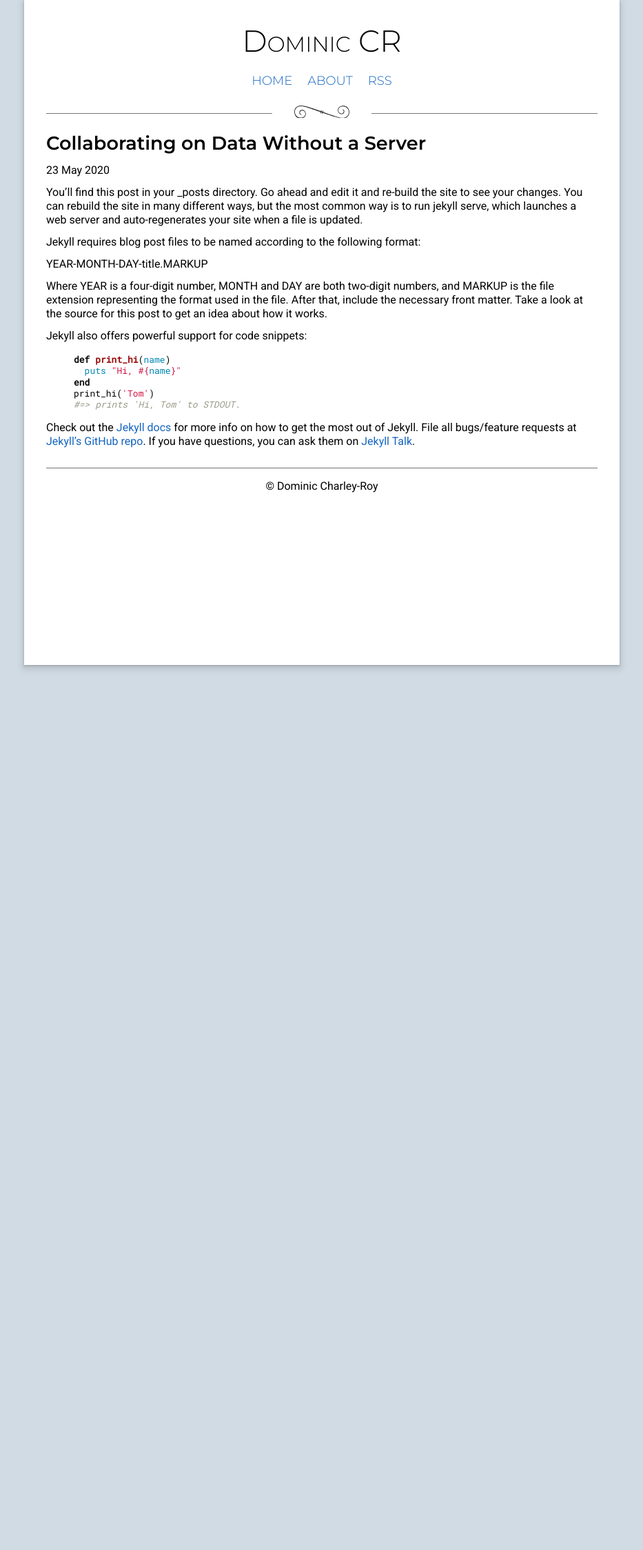
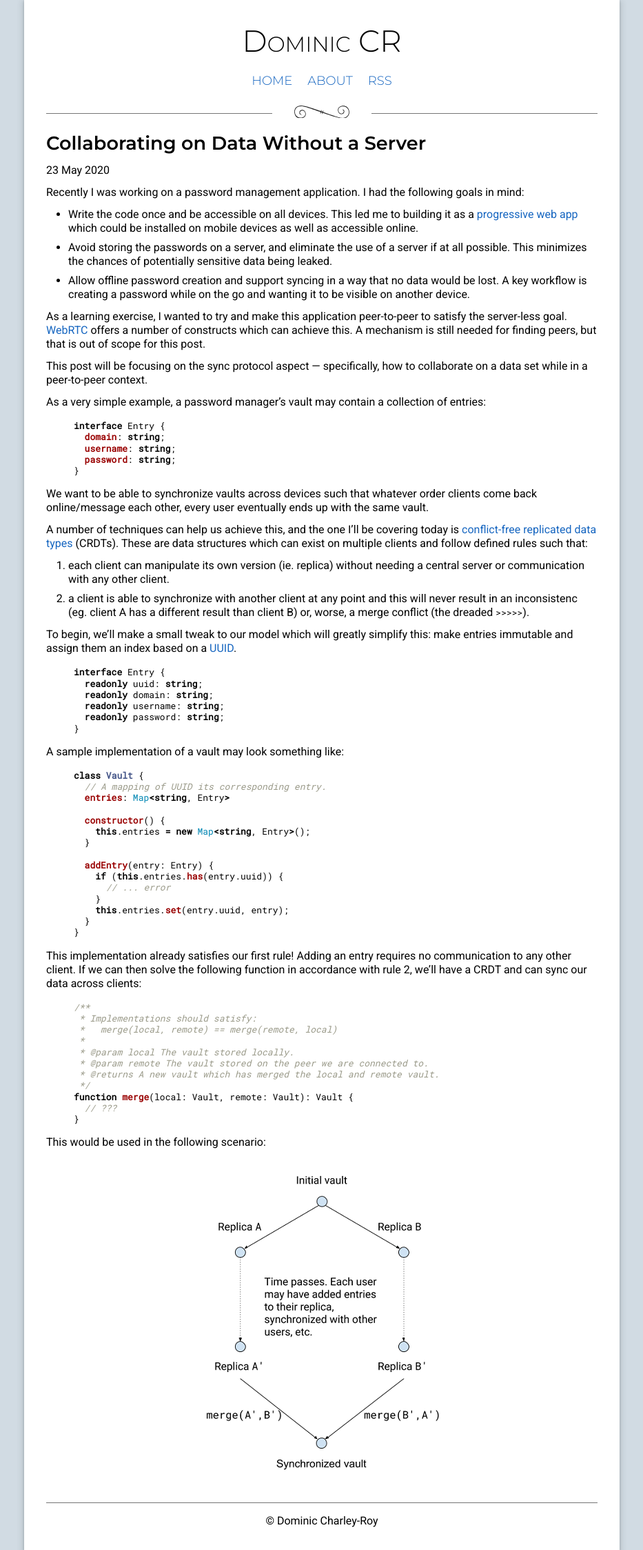
Before and after one commit to jokeofweek/jokeofweek.github.io, a Jekyll site: the page built from _posts/2020-05-23-collaborating_on_data_without_a_server.markdown, in a window 1280 px wide. Shown: the whole page at 69% size, without its empty margins (173-1106 px from the left). Built offline with Jekyll 4.4.1, drawn with Linux system fonts in a browser that asks for light colours.

Commit message:
Work in progress CRDT article.

```diff
--- a/_posts/2020-05-23-collaborating_on_data_without_a_server.markdown
+++ b/_posts/2020-05-23-collaborating_on_data_without_a_server.markdown
@@ -4,26 +4,81 @@ title:  "Collaborating on Data Without a Server"
 date:   2020-05-23 19:53:38 +0000
 tags: javascript concepts
 ---
-You’ll find this post in your `_posts` directory. Go ahead and edit it and re-build the site to see your changes. You can rebuild the site in many different ways, but the most common way is to run `jekyll serve`, which launches a web server and auto-regenerates your site when a file is updated.
 
-Jekyll requires blog post files to be named according to the following format:
+Recently I was working on a password management application. I had the following goals in mind:
 
-`YEAR-MONTH-DAY-title.MARKUP`
+- Write the code once and be accessible on all devices. This led me to building it as a [progressive web app](https://web.dev/progressive-web-apps/) which could be installed on mobile devices as well as accessible online.
+- Avoid storing the passwords on a server, and eliminate the use of a server if at all possible. This minimizes the chances of potentially sensitive data being leaked.
+- Allow offline password creation and support syncing in a way that no data would be lost. A key workflow is creating a password while on the go and wanting it to be visible on another device.
 
-Where `YEAR` is a four-digit number, `MONTH` and `DAY` are both two-digit numbers, and `MARKUP` is the file extension representing the format used in the file. After that, include the necessary front matter. Take a look at the source for this post to get an idea about how it works.
+As a learning exercise, I wanted to try and make this application peer-to-peer to satisfy the server-less goal. [WebRTC](https://webrtc.org/) offers a number of constructs which can achieve this. A mechanism is still needed for finding peers, but that is out of scope for this post.
 
-Jekyll also offers powerful support for code snippets:
+This post will be focusing on the sync protocol aspect &mdash; specifically, how to collaborate on a data set while in a peer-to-peer context.
 
-{% highlight ruby %}
-def print_hi(name)
-  puts "Hi, #{name}"
-end
-print_hi('Tom')
-#=> prints 'Hi, Tom' to STDOUT.
+As a very simple example, a password manager's vault may contain a collection of entries:
+
+{% highlight typescript %}
+interface Entry {
+  domain: string;
+  username: string;
+  password: string;
+}
 {% endhighlight %}
 
-Check out the [Jekyll docs][jekyll-docs] for more info on how to get the most out of Jekyll. File all bugs/feature requests at [Jekyll’s GitHub repo][jekyll-gh]. If you have questions, you can ask them on [Jekyll Talk][jekyll-talk].
+We want to be able to synchronize vaults across devices such that whatever order clients come back online/message each other, every user eventually ends up with the same vault.
 
-[jekyll-docs]: https://jekyllrb.com/docs/home
-[jekyll-gh]:   https://github.com/jekyll/jekyll
-[jekyll-talk]: https://talk.jekyllrb.com/
+A number of techniques can help us achieve this, and the one I'll be covering today is [conflict-free replicated data types](https://en.wikipedia.org/wiki/Conflict-free_replicated_data_type) (CRDTs). These are data structures which can exist on multiple clients and follow defined rules such that:
+
+1. each client can manipulate its own version (ie. replica) without needing a central server or communication with any other client.
+2. a client is able to synchronize with another client at any point and this will never result in an inconsistenc (eg. client A has a different result than client B) or, worse, a merge conflict (the dreaded `>>>>>`).
+
+To begin, we'll make a small tweak to our model which will greatly simplify this: make entries immutable and assign them an index based on a [UUID](https://en.wikipedia.org/wiki/Universally_unique_identifier).
+
+{% highlight typescript %}
+interface Entry {
+  readonly uuid: string;
+  readonly domain: string;
+  readonly username: string;
+  readonly password: string;
+}
+{% endhighlight %}
+
+A sample implementation of a vault may look something like:
+
+{% highlight typescript %}
+class Vault {
+  // A mapping of UUID its corresponding entry.
+  entries: Map<string, Entry>
+
+  constructor() {
+    this.entries = new Map<string, Entry>();
+  }
+
+  addEntry(entry: Entry) {
+    if (this.entries.has(entry.uuid)) {
+      // ... error
+    }
+    this.entries.set(entry.uuid, entry);
+  }
+}
+{% endhighlight %}
+
+This implementation already satisfies our first rule! Adding an entry requires no communication to any other client. If we can then solve the following function in accordance with rule 2, we'll have a CRDT and can sync our data across clients:
+
+{% highlight typescript %}
+/**
+ * Implementations should satisfy:
+ *   merge(local, remote) == merge(remote, local)
+ *
+ * @param local The vault stored locally.
+ * @param remote The vault stored on the peer we are connected to.
+ * @returns A new vault which has merged the local and remote vault.
+ */
+function merge(local: Vault, remote: Vault): Vault {
+  // ???
+}
+{% endhighlight %}
+
+This would be used in the following scenario:
+
+![Image describing two replicas being updated locally and then their clients running merge to synchronize](/assets/images/crdts/merge.png){:class="centered-image"}
--- a/_sass/main.scss
+++ b/_sass/main.scss
@@ -136,6 +136,21 @@ a:focus {
   padding: 1em;
 }
 
+article ul,
+article ol {
+  margin-left: 2em;
+}
+
+article ul li {
+  list-style-type: disc;
+  margin-bottom: 0.5em;
+}
+
+article ol li {
+  list-style-type: decimal;
+  margin-bottom: 0.5em;
+}
+
 @media screen and (min-width: 531px) {
   #container {
     box-shadow: 0 1px 3px 0 rgba(60,64,67,0.302), 0 4px 8px 3px rgba(60,64,67,0.149);
--- a/_sass/typography.scss
+++ b/_sass/typography.scss
@@ -54,7 +54,7 @@ section section section h3 {
 	font-size: .8em
 }
 
-pre {
+pre, code {
   font-family: 'Roboto Mono', monospace;
 	font-size: 13px;
 }
```
Also changed, not shown: assets/images/crdts/merge.png (added).
